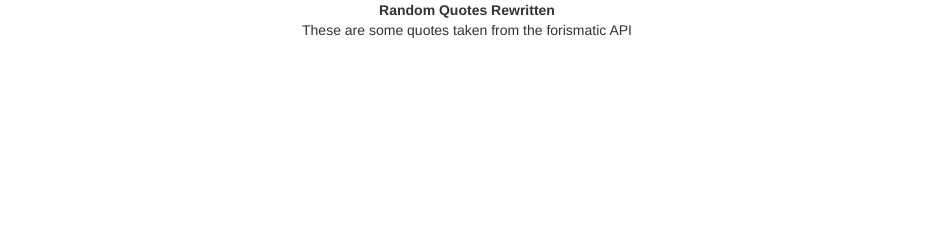
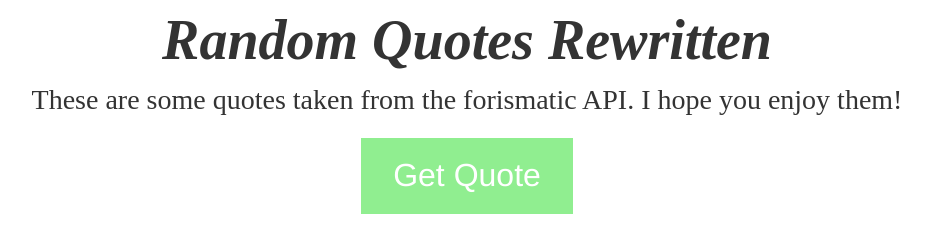
Before and after one commit to kevinw123/Free-Code-Camp-Projects, a plain HTML site: page RandomQuote/index.html in a window 1280 px wide. Shown: the whole page, without its empty margins (173-1103 px from the left). Drawn offline with Linux system fonts and the light colour scheme.

Commit message:
Adding font styles and button

```diff
--- a/RandomQuote/css/style.css
+++ b/RandomQuote/css/style.css
@@ -0,0 +1,22 @@
+.heading{
+	font-size: 400%;
+	font-style: italic;
+	font-family:"Times New Roman";
+}
+.desc{
+	font-family:"Times New Roman";
+	font-size: 200%;
+}
+
+.button {
+    background-color: #90EE90;
+    border: none;
+    color: white;
+    padding: 15px 32px;
+    text-align: center;
+    text-decoration: none;
+    display: inline-block;
+    font-size: 32px;
+    margin: 8px 2px;
+    cursor: pointer;
+}
--- a/RandomQuote/index.html
+++ b/RandomQuote/index.html
@@ -7,7 +7,7 @@
     <meta name="viewport" content="width=device-width, initial-scale=1">
     <meta name="description" content="">
     <meta name="author" content="">
-    <div align="center"><strong>Random Quotes Rewritten</strong></div>
+    <div align="center" class="heading"><strong>Random Quotes Rewritten</strong></div>
 
     <!--CSS-->
     <link href="css/bootstrap.min.css" rel="stylesheet">
@@ -18,6 +18,7 @@
     <script type='text/javascript' src='js/app.js'></script>
 </head>
 <body>
-<p align="center"> These are some quotes taken from the forismatic API</p>
+<p align="center" class="desc"> These are some quotes taken from the forismatic API. I hope you enjoy them!</p>
+<div align="center"><span><button class="button">Get Quote</button></span></div>
 </body>
 </html>
```
